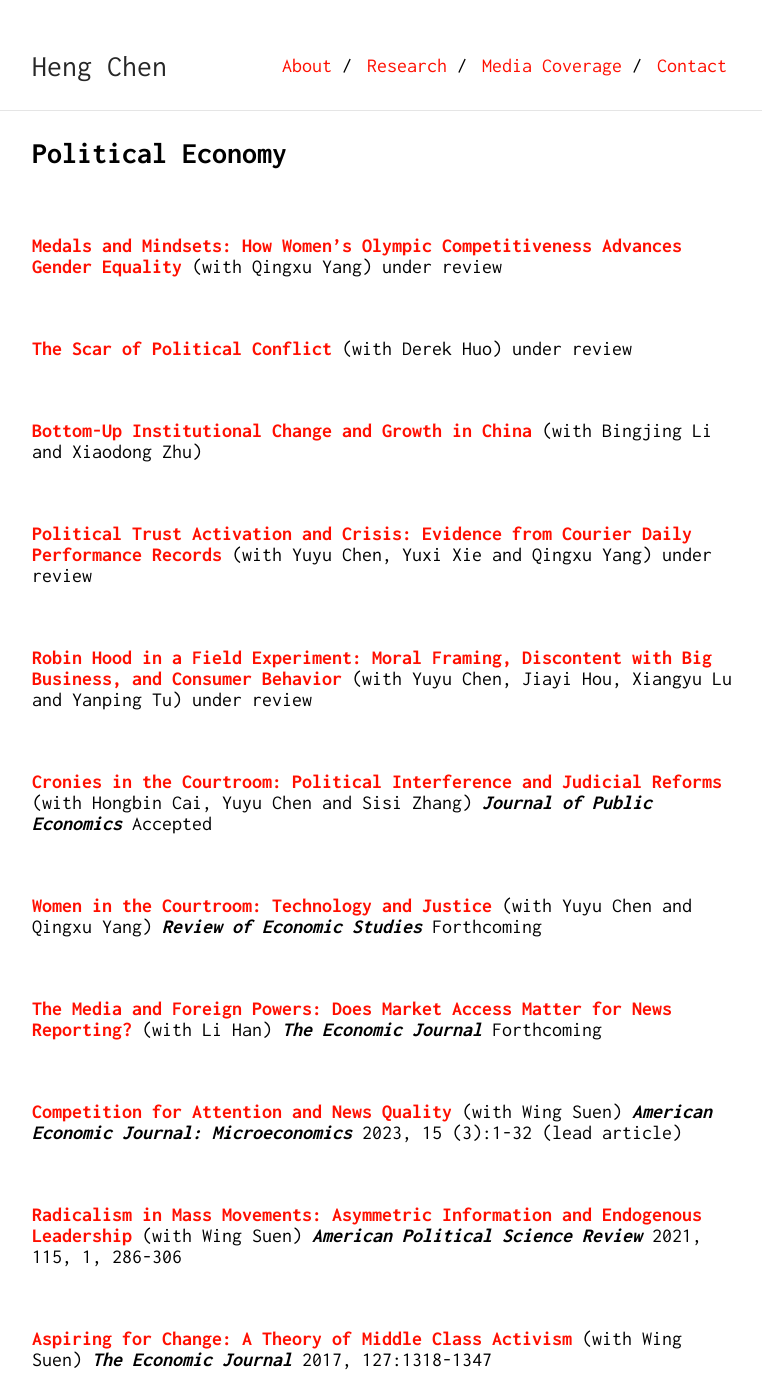
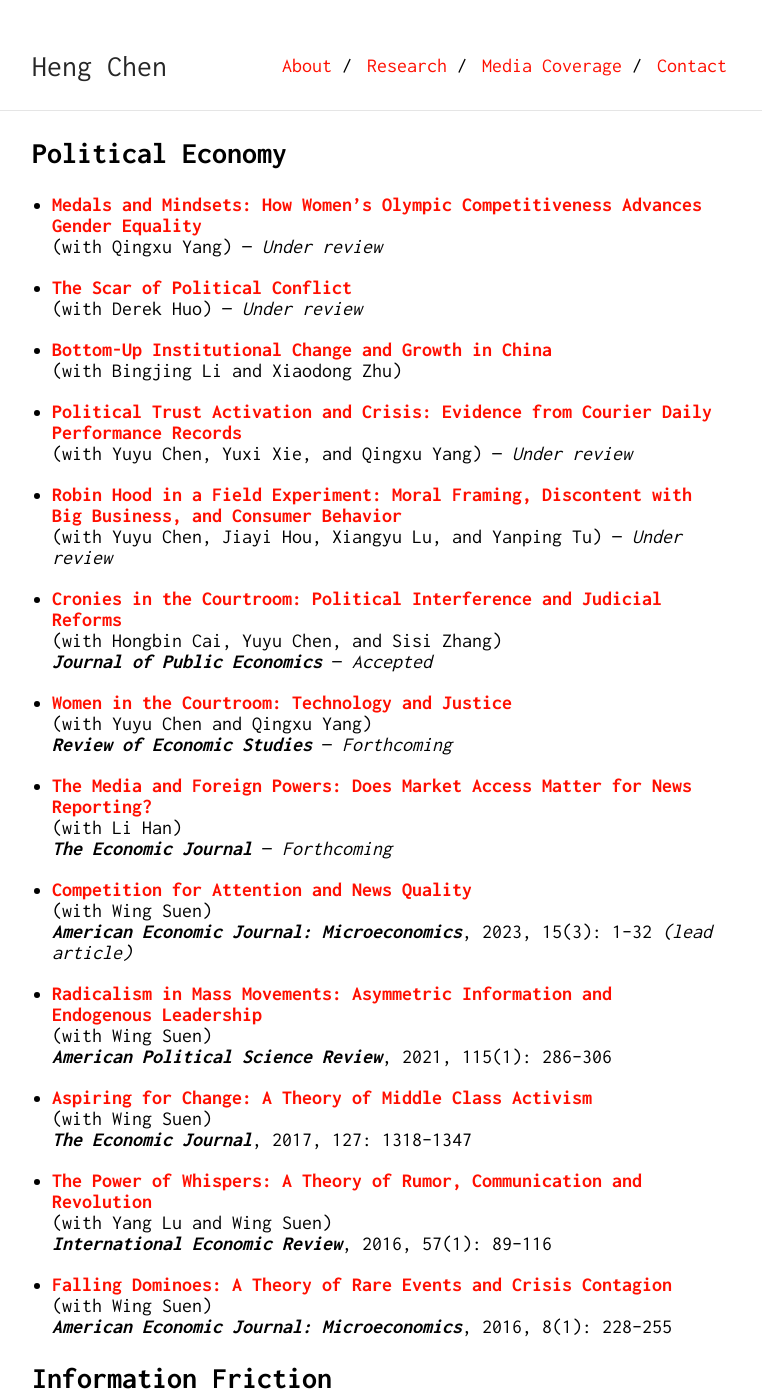
Before and after one commit to Shuyan0210611X/henrychen.github.io, a Jekyll site: the page built from research.md, in a window 1280 px wide and 1400 px high. Shown: the whole window, without its empty margins (258-1020 px from the left). Built offline with Jekyll 4.4.1, drawn with Linux system fonts in a browser that asks for light colours; our own code applies the rules of GitHub Pages for plain Markdown files; some of the changed text lies outside the part shown.

Commit message:
Update research.md

```diff
--- a/research.md
+++ b/research.md
@@ -3,92 +3,64 @@ layout: default
 permalink: /research/
 ---
 
-
 ## Political Economy
 
+- [**Medals and Mindsets: How Women’s Olympic Competitiveness Advances Gender Equality**](/files/Olyimpic.pdf)
+  (with Qingxu Yang) — *Under review*
 
-<br>
+- [**The Scar of Political Conflict**](/files/housing-2025-submission.pdf)
+  (with Derek Huo) — *Under review*
 
-[**Medals and Mindsets: How Women’s Olympic
-Competitiveness Advances Gender Equality**](/files/Olyimpic.pdf) (with Qingxu Yang) under review
+- [**Bottom-Up Institutional Change and Growth in China**](/files/CLZ_Feb-2025.pdf)
+  (with Bingjing Li and Xiaodong Zhu)
 
-<br>
+- [**Political Trust Activation and Crisis: Evidence from Courier Daily Performance Records**](/files/JD-2025-Oct-18.pdf)
+  (with Yuyu Chen, Yuxi Xie, and Qingxu Yang) — *Under review*
 
-[**The Scar of Political Conflict**](/files/housing-2025-submission.pdf) (with Derek Huo) under review
+- [**Robin Hood in a Field Experiment: Moral Framing, Discontent with Big Business, and Consumer Behavior**](/files/Robinhood.pdf)
+  (with Yuyu Chen, Jiayi Hou, Xiangyu Lu, and Yanping Tu) — *Under review*
 
+- [**Cronies in the Courtroom: Political Interference and Judicial Reforms**](/files/cronies.pdf)
+  (with Hongbin Cai, Yuyu Chen, and Sisi Zhang)
+  ***Journal of Public Economics*** — *Accepted*
 
-<br>
+- [**Women in the Courtroom: Technology and Justice**](/files/resubmission-20241126.pdf)
+  (with Yuyu Chen and Qingxu Yang)
+  ***Review of Economic Studies*** — *Forthcoming*
 
-[**Bottom-Up Institutional Change and Growth in China**](/files/CLZ_Feb-2025.pdf) (with Bingjing Li and Xiaodong Zhu)
+- [**The Media and Foreign Powers: Does Market Access Matter for News Reporting?**](/files/news-website-crackdown.pdf)
+  (with Li Han)
+  ***The Economic Journal*** — *Forthcoming*
 
+- [**Competition for Attention and News Quality**](/files/Competition.pdf)
+  (with Wing Suen)
+  ***American Economic Journal: Microeconomics***, 2023, 15(3): 1–32 *(lead article)*
 
-<br>
+- [**Radicalism in Mass Movements: Asymmetric Information and Endogenous Leadership**](/files/Radicalism.pdf)
+  (with Wing Suen)
+  ***American Political Science Review***, 2021, 115(1): 286–306
 
-[**Political Trust Activation and Crisis: Evidence from
-Courier Daily Performance Records**](/files/JD-2025-Oct-18.pdf) (with Yuyu Chen, Yuxi Xie and Qingxu Yang) under review
+- [**Aspiring for Change: A Theory of Middle Class Activism**](/files/Aspiring.pdf)
+  (with Wing Suen)
+  ***The Economic Journal***, 2017, 127: 1318–1347
 
+- [**The Power of Whispers: A Theory of Rumor, Communication and Revolution**](/files/Thepower.pdf)
+  (with Yang Lu and Wing Suen)
+  ***International Economic Review***, 2016, 57(1): 89–116
 
-<br>
-
-[**Robin Hood in a Field Experiment: Moral Framing, Discontent with Big Business, and Consumer Behavior**](/files/Robinhood.pdf) (with Yuyu Chen, Jiayi Hou, Xiangyu Lu and Yanping Tu) under review
-
-
-<br>
-
-[**Cronies in the Courtroom: Political Interference and Judicial Reforms**](/files/cronies.pdf) (with Hongbin Cai, Yuyu Chen and Sisi Zhang) ***Journal of Public Economics*** Accepted
-
-<br>
-
-[**Women in the Courtroom: Technology and Justice**](/files/resubmission-20241126.pdf) (with Yuyu Chen and Qingxu Yang) ***Review of Economic Studies*** Forthcoming
-
-<br>
-
-[**The Media and Foreign Powers: Does Market Access Matter for News Reporting?**](/files/news-website-crackdown.pdf) (with Li Han) ***The Economic Journal***  Forthcoming
-
-
-<br>
-
-
-[**Competition for Attention and News Quality**](/files/Competition.pdf) (with Wing Suen) ***American Economic Journal: Microeconomics*** 2023, 15 (3):1-32 (lead article)
-
-
-<br>
-
-[**Radicalism in Mass Movements: Asymmetric Information and Endogenous Leadership**](/files/Radicalism.pdf) (with Wing Suen) ***American Political Science Review*** 2021, 115, 1, 286-306
-
-<br>
-
-[**Aspiring for Change: A Theory of Middle Class Activism**](/files/Aspiring.pdf) (with Wing Suen)  ***The Economic Journal*** 2017, 127:1318-1347
-
-<br>
-
-[**The Power of Whispers: A Theory of Rumor, Communication and Revolution**](/files/Thepower.pdf) (with Yang Lu and Wing Suen) ***International Economic Review*** 2016, 57(No.1):89-116
-
-<br>
-
-[**Falling Dominoes: A Theory of Rare Events and Crisis Contagion**](/files/Falling.pdf) (with Wing Suen)  ***American Economic Journal: Microeconomics*** 2016, 8(1):228-55
-
-
-<br>
+- [**Falling Dominoes: A Theory of Rare Events and Crisis Contagion**](/files/Falling.pdf)
+  (with Wing Suen)
+  ***American Economic Journal: Microeconomics***, 2016, 8(1): 228–255
 
 ## Information Friction
-<br>
 
-[**Expectation and Confusion: Evidence and Theory**](/files/trend20260102.pdf) (with Yicheng Liu) ***Revise and Resubmit***
+- [**Expectation and Confusion: Evidence and Theory**](/files/trend20260102.pdf)
+  (with Yicheng Liu) — ***Revise and Resubmit***
 
-<br>
+- [**Heterogeneous Overreaction in Expectation Formation: Evidence and Theory**](/files/Heterogeneous.pdf)
+  (with Xu Li, Guangyu Pei, and Qian Xin)
+  ***Journal of Economic Theory***, 2024, 218: 105839
 
-[**Heterogeneous Overreaction in Expectation Formation: Evidence and Theory**](/files/Heterogeneous.pdf) (with Xu Li, Guangyu Pei and Qian Xin) ***Journal of Economic Theory*** 2024, Volume 218, 105839
-
-
-<br>
-
-[**Attention Misallocation, Social Welfare and Policy Implications**](/files/Attention.pdf) (with Yulei Luo and Guangyu Pei)  ***Journal of Economic Dynamics and Control*** 2015, 59(Oct):37-57
-
-<br>
-
-
-
-
-
-![Uploading image.png…]()
+- [**Attention Misallocation, Social Welfare and Policy Implications**](/files/Attention.pdf)
+  (with Yulei Luo and Guangyu Pei)
+  ***Journal of Economic Dynamics and Control***, 2015, 59(Oct): 37–57
```
